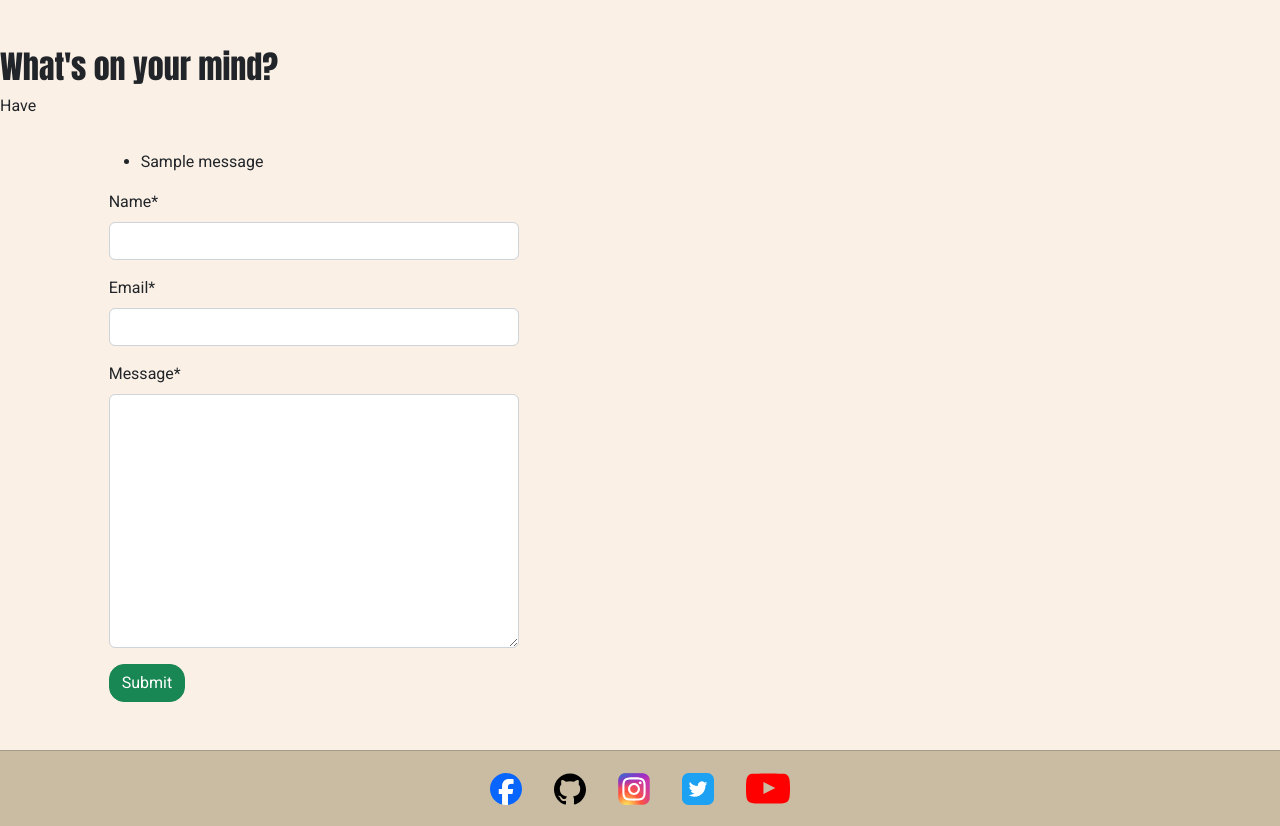
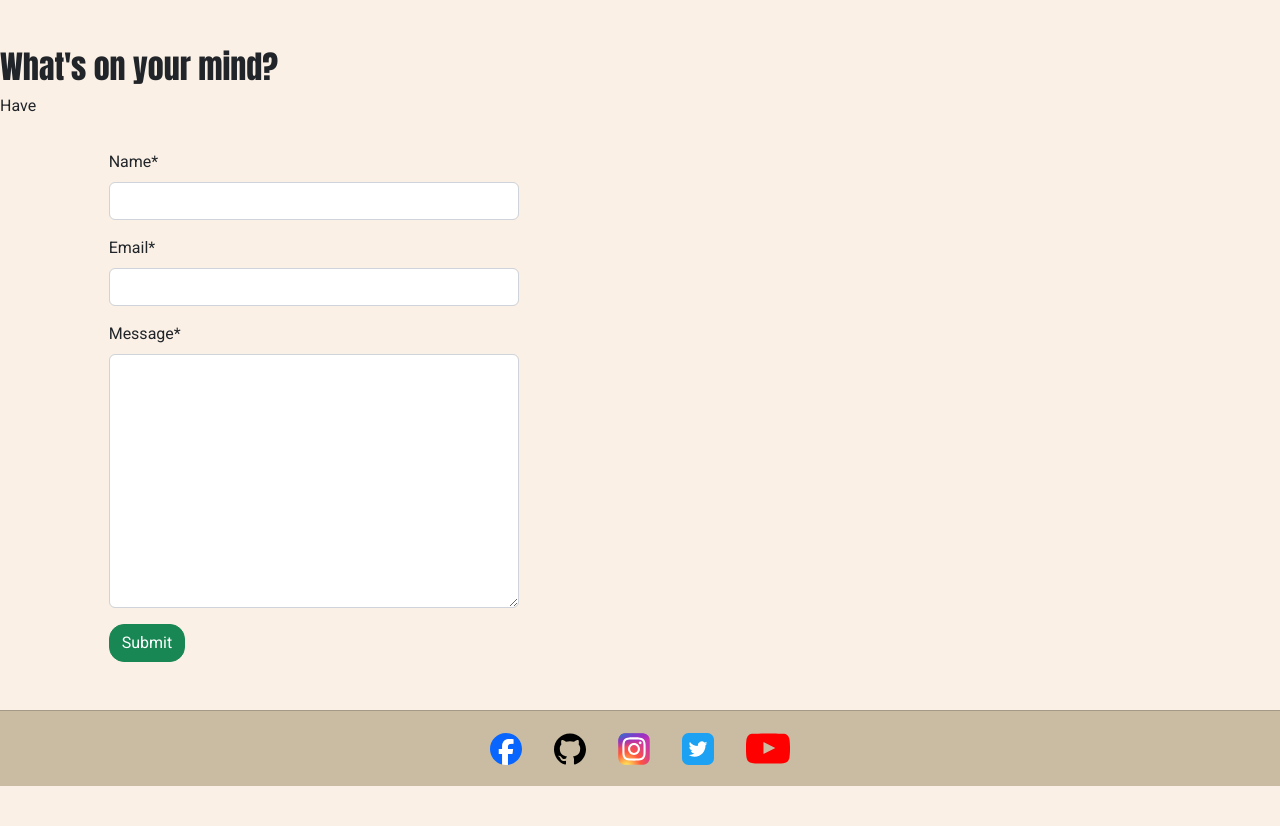
Before and after one commit to Idehed/Recipe-foods-P4, a Django app: page /contact/ in a window 1280 px wide. Shown: the part 57-883 px from the top of the page. After the commit the page ends 843 px from the top, so only its background shows below. Run offline with Django 4.2, Linux system fonts and the light colour scheme; tables that the repository leaves empty hold one stand-in row (values such as "Sample post"); one stand-in notice (Sample message) is shown; parts of the project's set-up code (start-up, migrations or seed data) failed here and were passed over; some libraries are stand-ins or nearby versions.

Commit message:
deleted messages in html code

```diff
--- a/contact/templates/contact/contact.html
+++ b/contact/templates/contact/contact.html
@@ -12,15 +12,6 @@
         </p>
         <div class="row">
             <div class="col-md-8 mt-3 offset-md-2">
-                {% if messages %}
-                <ul class="messages">
-                    {% for message in messages %}
-                    <li {% if message.tags %} class="{{ message.tags }}" {% endif %}>
-                        {{ message }}
-                    </li>
-                    {% endfor %}
-                </ul>
-                {% endif %}
                 <form method="post">
                     {% csrf_token %}
                     {{ contact_form|crispy }}
```
